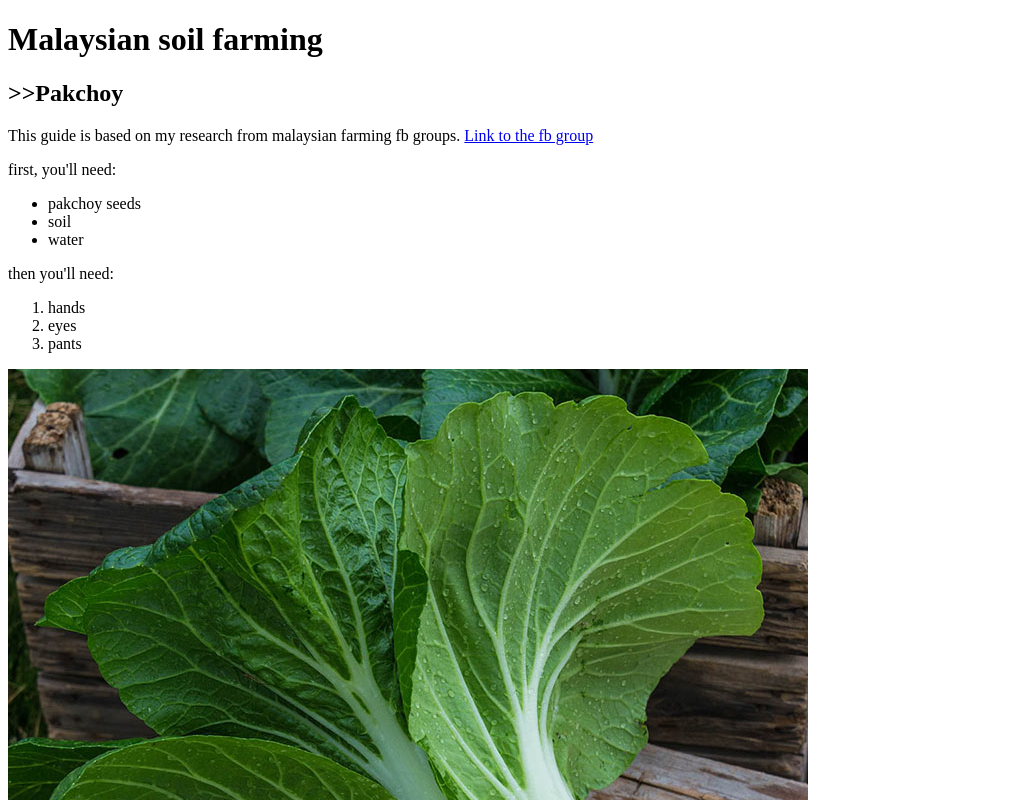
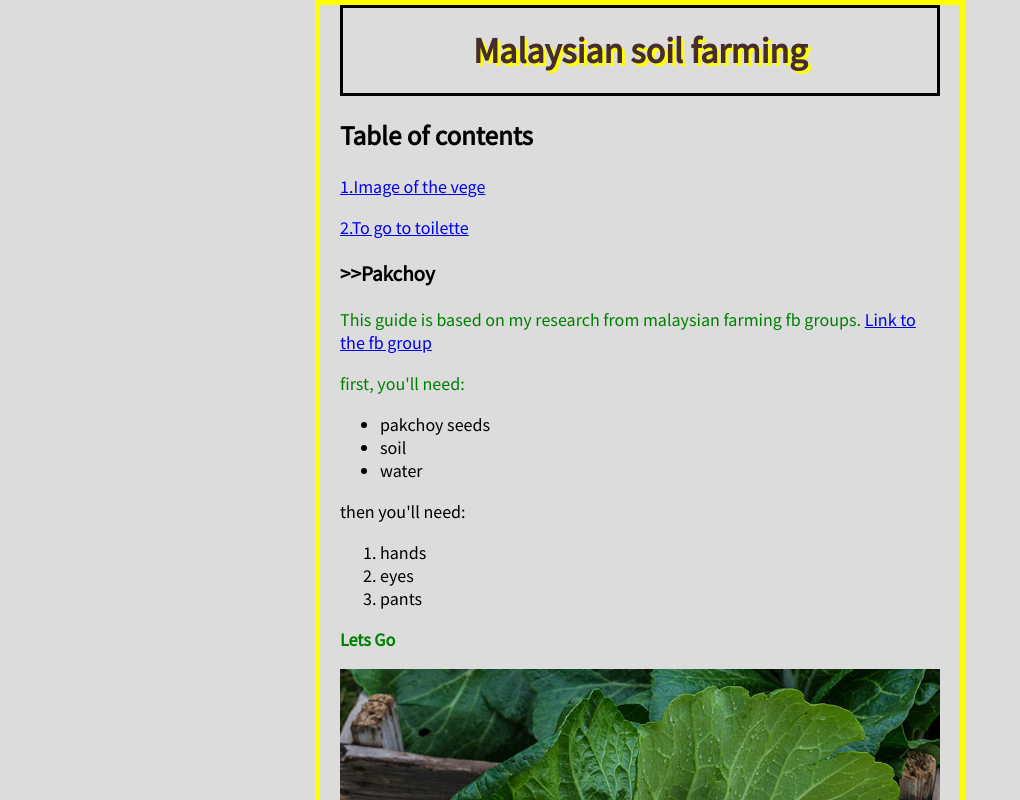
Before and after one commit to luqmanalif/pakchoy, a plain HTML site: page index.html in a window 1280 px wide. Shown: the top 800 px of the page, without its empty margins (0-1020 px from the left). Drawn offline with Linux system fonts and the light colour scheme.

Commit message:
added css and moved it into styles folder

```diff
--- a/index.html
+++ b/index.html
@@ -1,6 +1,10 @@
 <!DOCTYPE html>
 <html lang="en">
 <head>
+    <link rel="preconnect" href="https://fonts.googleapis.com">
+    <link rel="preconnect" href="https://fonts.gstatic.com" crossorigin>
+    <link href="https://fonts.googleapis.com/css2?family=Source+Sans+Pro&display=swap" rel="stylesheet">
+    <link href="styles/style.css" rel="stylesheet">
     <meta charset="UTF-8">
     <meta http-equiv="X-UA-Compatible" content="IE=edge">
     <meta name="viewport" content="width=device-width, initial-scale=1.0">
@@ -8,10 +12,14 @@
 </head>
 <body>
 <h1>Malaysian soil farming</h1>
-<h2>>>Pakchoy</h2>
+<h2>Table of contents</h2>
+<a href="#pakchoiimage">1.Image of the vege</a>
+<p><a href="#parfum">2.To go to toilette</a></p>
+<h3>>>Pakchoy</h2>
 <p>This guide is based on my research
     from malaysian farming fb groups.
-    <a href="https://www.facebook.com/groups/345255413411630/">
+    <a href="https://www.facebook.com/groups/345255413411630/"
+    target="_blank">
         Link to the fb group</a>
 
     <p>first, you'll need:
@@ -29,6 +37,8 @@
         </ol>
     </p>
 </p>
-<img src="images/pc.jpg" alt="pchoi">
+<p><strong>Lets Go</strong></p>
+<img id="pakchoiimage" src="images/pc.jpg" alt="pchoi">
+<em id="parfum">pakchoy au toilette</em>
 </body>
 </html>
--- /dev/null
+++ b/styles/style.css
@@ -0,0 +1,30 @@
+html {
+    font-family: 'Source Sans Pro', sans-serif;
+    font-size: 18px;
+}
+
+h1 {
+    padding: 20px 0;
+    margin: 0;
+    text-align: center;
+    color: rgb(71, 44, 44);
+    border: 3px solid black;
+    text-shadow: 3px 3px 1px yellow;
+}
+
+body {
+    background-color: gainsboro;
+    margin: 0 auto;
+    padding: 0 20px 20px 20px;
+    border: 5px solid yellow;
+    width: 600px;
+}
+
+p {
+    color: green;
+}
+
+img {
+    max-width: 100%;
+    height: auto;
+}
```
Also changed, not shown: hoi.css (deleted).
